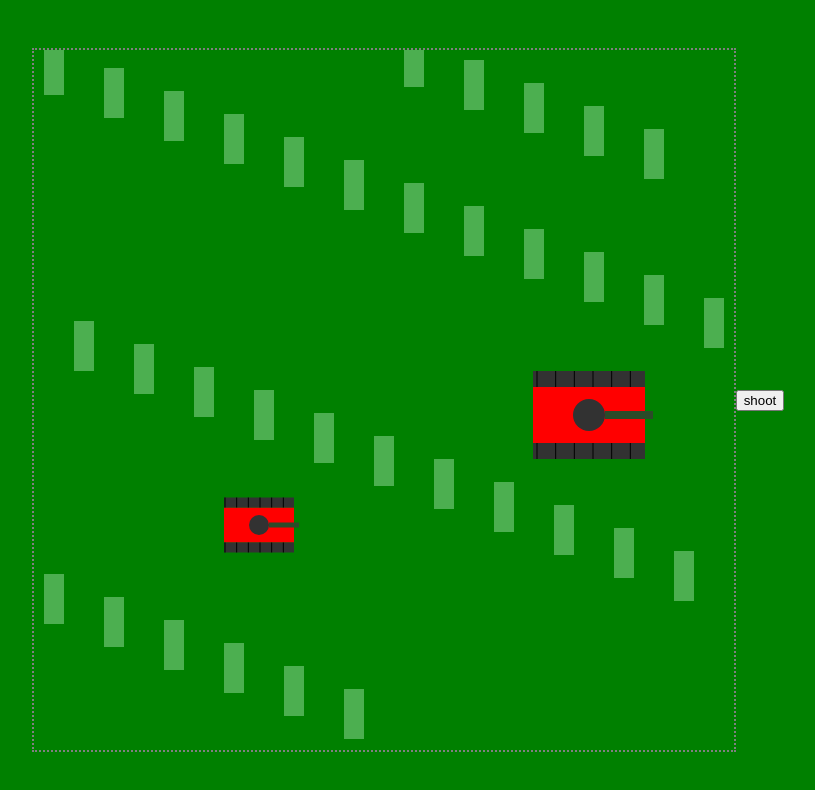
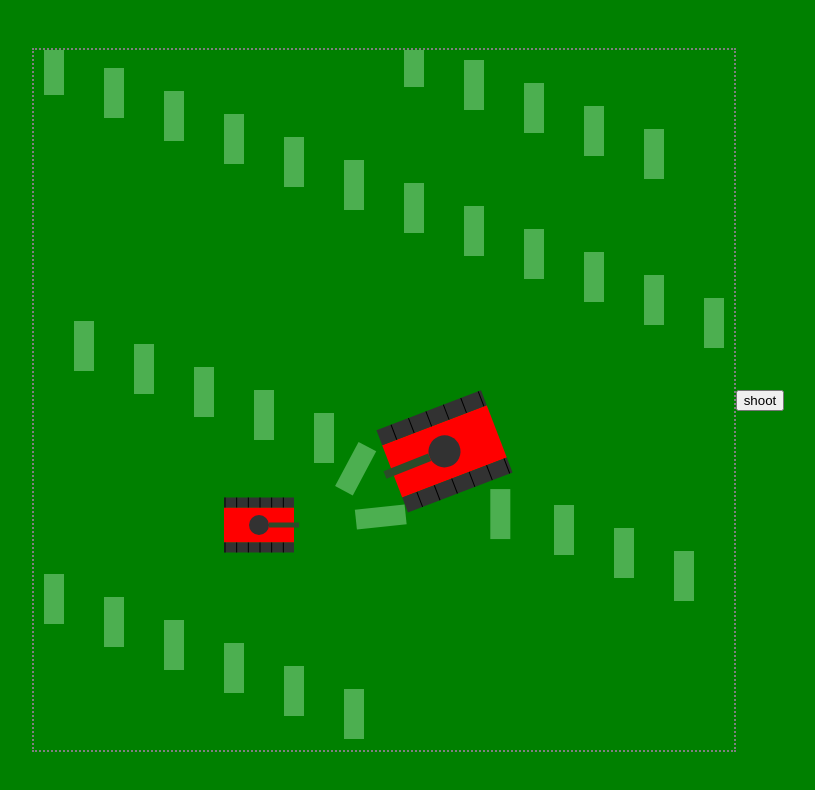
Before and after one commit to petros-greece/tank-canvas-game, a plain HTML site: page index.html in a window 1280 px wide. Shown: the whole page, without its empty margins (232-1047 px from the left). Drawn offline with Linux system fonts and the light colour scheme.

Commit message:
automation for tanks inited

```diff
--- a/index.html
+++ b/index.html
@@ -68,7 +68,8 @@
           cannonAngle: 0,
           bodyFill: 'red',
           id: 0,
-          team: 'Warriors'
+          team: 'Warriors',
+          move: 'moveTo'
         },
         {
           position: { x: 555, y: 365 },
@@ -79,7 +80,9 @@
           cannonAngle: 0,
           bodyFill: 'red',
           id: 1,
-          team: 'Bad Warriors'
+          team: 'Bad Warriors',
+          move: 'findClosestTank',
+          isFiring: true
         },
       ]
 
--- a/scripts/Game.js
+++ b/scripts/Game.js
@@ -4,6 +4,7 @@ class Game {
 		this.canvas = canvas;
 		this.ctx = canvas.getContext("2d");
 		this.team = 'Warriors';
+		this.frame = 0;
 
 		// Initialize properties from options or set to default values
 		this.tanks = options.tanks || []; // Array to hold all tank objects
@@ -85,7 +86,7 @@ class Game {
 
 
 				this.missiles.forEach((missile, index) => {
-					if( missile.owner !== t.id && detectCollision(missile, t) && !missile.isExploding){
+					if( !t.isExploding  && missile.owner !== t.id && detectCollision(missile, t) && !missile.isExploding){
 						missile.isExploding = true;
 						t.addDamage(10);
 					}
@@ -150,6 +151,7 @@ class Game {
 			});
 
 
+			this.frame+=1;
 
 			//console.timeEnd('Game Loop')
 
@@ -167,6 +169,7 @@ class Game {
 			let isClicked = false;
 			let isFiring = false;
 
+			//check if object is to get fired
 
 			this.worldObjects.forEach((obj) => {
 				if ( checkIfClicked(position, obj) )  {
@@ -178,28 +181,25 @@ class Game {
 				}
 			});
 
+			//check if another tank is firing
 			tanks.forEach((t, index) => {
 
-				t.selected = false;
+				t.isSelected = false;
 
 				if ( checkIfClicked(position, t) )  {
 					if (t.team === this.team) {
-
-						// if (index === selectedTankIndex) {
-						//   tanks[selectedTankIndex].fireMissile(ctx)
-						// }
 						selectedTankIndex = index;
 						isClicked = true;
-
 					}
 					else{
-						tanks[selectedTankIndex].targetPos =  position;
+						tanks[selectedTankIndex].targetPos = position;
 						tanks[selectedTankIndex].isFiring = true;
 						tanks[selectedTankIndex].stop();
-						//tanks[selectedTankIndex].addDamage(10);
-						//tanks[selectedTankIndex].fireMissileTo(ctx);
 						isFiring = true;
 						isClicked = true;
+
+
+
 					}
 				}
 
@@ -213,7 +213,7 @@ class Game {
 				this.tanks[selectedTankIndex].moveToPos = position;
 				this.tanks[selectedTankIndex].go();
 			}
-			this.tanks[selectedTankIndex].selected = true;
+			this.tanks[selectedTankIndex].isSelected = true;
 
 
 		});
--- a/scripts/Objects.js
+++ b/scripts/Objects.js
@@ -58,7 +58,7 @@ class GameObject {
             y: this.position.y + moveY
         };
 
-        console.log(this.moveToPos.x, this.moveToPos.y, this.position.x, this.position.y);
+        //console.log(this.moveToPos.x, this.moveToPos.y, this.position.x, this.position.y);
 
         // Adjust the object's angle to reflect the new direction
         this.moveToAngle = combinedAngle; // Keep angle within 0-359 degrees
@@ -81,7 +81,7 @@ class GameObject {
             const stepX = (dx / distance);
             const stepY = (dy / distance);
 
-            console.log(stepX, stepY, distance);
+            //console.log(stepX, stepY, distance);
             // Update the position
             this.position.x += stepX;
             this.position.y += stepY;
--- a/scripts/Tank.js
+++ b/scripts/Tank.js
@@ -10,7 +10,7 @@ class Tank {
         this.position = this.position || {};
         this.position.x = options.position.x || 200;  // Default x position
         this.position.y = options.position.y || 200; // Default y position
-        this.moveToPos = options.moveToPos  || { ...this.position };
+        this.moveToPos = options.moveToPos || { ...this.position };
         this.targetPos = {};
         // Assign other tank properties with option values or defaults
         this.bodyFill = options.bodyFill ?? "rgba(100,100,100,1)";
@@ -27,18 +27,21 @@ class Tank {
         this.angle = options.angle ?? 0;
         this.cannonAngle = options.cannonAngle ?? 0;
         this.frame = Math.floor(Math.random() * 10);
+        this.isFiring = options.isFiring?? false;
         this.weight = 1000;
+        this.reloadSpeed = 100;
 
         this.armor = 100;
         this.damage = 0;
 
-        this.selected = false;
+        this.isSelected = false;
         this.isColliding = false;
         this.isStopped = false;
-        this.automated = false;
+
+
         // Component object for calculations or stored dimensions
         this.comp = {};
-        this.moveMethod = options.moveMethod ?? this.moveTo;
+        this.move = options.move ? this[options.move] : this.moveTo;
         this.init();
     }
 
@@ -57,12 +60,10 @@ class Tank {
     }
 
     render() {
-        const size = this.size;
+
         const ctx = this.ctx;
-        this.drawSelection(ctx);
-        this.drawBody(ctx, size);
-        this.drawTracks(ctx, size);
-        this.drawCannon(ctx, size);
+
+        this.draw();
 
         if (this.isFiring) {
             this.fireMissileTo(ctx);
@@ -71,6 +72,20 @@ class Tank {
             this.renderExplosion();
         }
 
+    }
+
+    draw() {
+        const size = this.size;
+        const ctx = this.ctx;
+        ctx.save();
+        ctx.translate(this.position.x, this.position.y);
+        ctx.rotate(this.angle * (Math.PI / 180));
+        this.drawSelection(ctx);
+        this.drawBody(ctx, size);
+        this.drawTracks(ctx, size);
+        this.drawTower(ctx, size);
+        this.drawCannon(ctx, size);
+        ctx.restore();
     }
 
     drawCannon(ctx, size) {
@@ -110,8 +125,9 @@ class Tank {
         ctx.fillStyle = `rgba(5,5,5,${this.comp.damage})`;
         ctx.fillRect(-this.comp.halfW, -3.5 * size, this.width * this.comp.damage, this.comp.halfW);
 
-        //console.log(this.comp.damage, this.damage, this.armor);
+    }
 
+    drawTower(ctx, size) {
         // Draw tank tower
         ctx.fillStyle = this.towerFill;
         ctx.beginPath();
@@ -120,7 +136,7 @@ class Tank {
     }
 
     drawSelection(ctx) {
-        if (this.selected) {
+        if (this.isSelected) {
             ctx.fillStyle = this.selectionColor;
             ctx.beginPath();
             ctx.arc(0, 0, this.comp.selectionSize, 0, Math.PI * 2);
@@ -128,64 +144,76 @@ class Tank {
         }
     }
 
-    draw() {
-        const ctx = this.ctx;
-        ctx.save();
-        ctx.translate(this.position.x, this.position.y);
-        ctx.rotate(this.angle * (Math.PI / 180));
-        this.render();
-        ctx.restore();
-    };
-
     /** MOVEMENT ******************************************** */
 
     moveTo() {
-        if(this.isFiring || this.isStopped) {
-            this.draw();
+        if (this.isFiring || this.isStopped) {
+            this.render();
             return;
         }
 
+        this.moveOrRotateCannon();
+        this.render();
+    }
+
+    moveOrRotateCannon() {
+        const { dx, dy, distance, targetAngle } = this.calculateTargetPosition();
+
+        const { moveBackward, angleDifference } = this.calculateMovementDirection(targetAngle);
+
+        if (this.needsRotation(angleDifference)) {
+            this.rotateTowardsTarget(angleDifference);
+        } else if (distance > this.speed) {
+            this.moveInDirection(distance, moveBackward);
+        }
+    }
+
+    // Calculate the target position's dx, dy, distance, and angle
+    calculateTargetPosition() {
         const dx = this.moveToPos.x - this.position.x;
         const dy = this.moveToPos.y - this.position.y;
-        const targetAngle = Math.atan2(dy, dx) * (180 / Math.PI); // Target angle in degrees
         const distance = Math.sqrt(dx * dx + dy * dy);
+        const targetAngle = Math.atan2(dy, dx) * (180 / Math.PI); // Angle in degrees
 
-        // Normalize current tank angle to [0, 360)
-        this.angle = (this.angle + 360) % 360;
-
-        // Calculate the angle difference for moving forward
-        let forwardAngleDiff = (targetAngle - this.angle + 360) % 360;
-        if (forwardAngleDiff > 180) forwardAngleDiff -= 360; // Ensure it's within [-180, 180]
-
-        // Calculate the angle difference for moving backward (180 degrees opposite)
-        let backwardAngleDiff = (targetAngle - (this.angle + 180) + 360) % 360;
-        if (backwardAngleDiff > 180) backwardAngleDiff -= 360; // Ensure it's within [-180, 180]
-
-        // Determine the optimal movement direction (forward or backward)
-        let moveBackward = false;
-        let angleDifference = forwardAngleDiff;
-
-        if (Math.abs(backwardAngleDiff) < Math.abs(forwardAngleDiff)) {
-            moveBackward = true;
-            angleDifference = backwardAngleDiff;
+        return { dx, dy, distance, targetAngle };
     }
 
-        const rotationSpeed = 1; // Speed of rotation in degrees per frame
-        const angleTolerance = 1; // Angle tolerance to stop rotating
+    // Determine if the object should move forward or backward to minimize rotation
+    calculateMovementDirection(targetAngle) {
+        this.angle = (this.angle + 360) % 360;  // Normalize current angle
 
-        // Rotate gradually toward the target angle if not aligned within tolerance
-        if (Math.abs(angleDifference) > angleTolerance) {
+        let forwardAngleDiff = (targetAngle - this.angle + 360) % 360;
+        if (forwardAngleDiff > 180) forwardAngleDiff -= 360;
+
+        let backwardAngleDiff = (targetAngle - (this.angle + 180) + 360) % 360;
+        if (backwardAngleDiff > 180) backwardAngleDiff -= 360;
+
+        const moveBackward = Math.abs(backwardAngleDiff) < Math.abs(forwardAngleDiff);
+        const angleDifference = moveBackward ? backwardAngleDiff : forwardAngleDiff;
+
+        return { moveBackward, angleDifference };
+    }
+
+    // Check if rotation is needed to align with target
+    needsRotation(angleDifference) {
+        const angleTolerance = 1;  // Tolerance for alignment
+        return Math.abs(angleDifference) > angleTolerance;
+    }
+
+    // Rotate gradually towards the target angle
+    rotateTowardsTarget(angleDifference) {
+        const rotationSpeed = 1; // Rotation speed per frame
         if (angleDifference > 0) {
             this.angle += Math.min(rotationSpeed, angleDifference); // Rotate clockwise
         } else {
             this.angle -= Math.min(rotationSpeed, -angleDifference); // Rotate counterclockwise
         }
-            this.angle = (this.angle + 360) % 360; // Keep angle normalized within [0, 360)
+        this.angle = (this.angle + 360) % 360; // Normalize angle
         this.frame += 1;
     }
 
-        // Move forward or backward if aligned within tolerance of the target direction
-        if (Math.abs(angleDifference) <= angleTolerance && distance > this.speed) {
+    // Move towards the target position in the determined direction
+    moveInDirection(distance, moveBackward) {
         const moveSpeed = Math.min(this.speed, distance);
         const direction = moveBackward ? -1 : 1;
         this.position.x += Math.cos(this.angle * (Math.PI / 180)) * moveSpeed * direction;
@@ -193,16 +221,14 @@ class Tank {
         this.frame += 1;
     }
 
-        this.draw();
-    };
 
     stop() {
         this.isStopped = true;
         this.moveToPos = JSON.parse(JSON.stringify(this.position));
-        this.angle =  JSON.parse(JSON.stringify(this.angle))
+        this.angle = JSON.parse(JSON.stringify(this.angle))
     };
 
-    go(){
+    go() {
         this.isStopped = false;
     }
 
@@ -211,17 +237,17 @@ class Tank {
         const dy = this.position.y - obj.position.y;
         const collisionAngle = Math.atan2(dy, dx);
 
-        this.position.x += Math.cos(collisionAngle)  * obj.weight/1000;
-        this.position.y += Math.sin(collisionAngle)  * obj.weight/1000;
+        this.position.x += Math.cos(collisionAngle) * obj.weight / 1000;
+        this.position.y += Math.sin(collisionAngle) * obj.weight / 1000;
 
-        obj.position.x -= Math.cos(collisionAngle) * this.weight/1000;
-        obj.position.y -= Math.sin(collisionAngle) * this.weight/1000;
+        obj.position.x -= Math.cos(collisionAngle) * this.weight / 1000;
+        obj.position.y -= Math.sin(collisionAngle) * this.weight / 1000;
         //this.moveTo.y  =  this.position.y
         this.draw();
 
     }
 
-    move(){
+    move() {
         this.moveMethod();
     }
 
@@ -248,6 +274,9 @@ class Tank {
     renderExplosion() {
         const ctx = this.ctx;
 
+        ctx.save();
+        ctx.translate(this.position.x, this.position.y);
+        ctx.rotate(this.angle * (Math.PI / 180));
         // Increase the explosion radius over time
         this.explosionRadius += 2;
 
@@ -273,6 +302,7 @@ class Tank {
             this.explosionRadius = 0;  // Reset the explosion radius
             this.destroy(); // Optional: Handle tank destruction
         }
+        ctx.restore();
     };
 
     destroy() {
@@ -299,52 +329,108 @@ class Tank {
         // Add the missile to the game's missiles array
         this.game.addMissile(missile);
     }
+    fireMissileTo(ctx) {
+        const targetAngle = this.calculateTargetAngle();
+        const cannonGlobalAngle = this.calculateCannonGlobalAngle();
+        const angleDifference = this.calculateAngleDifference(targetAngle, cannonGlobalAngle);
 
-    fireMissileTo(ctx, missiles) {
+        this.adjustCannonAngle(angleDifference);
+
+        if (this.isAlignedWithTarget(angleDifference)) {
+            this.fireMissile(ctx);
+            this.isFiring = false;// Stop firing once aligned and missile is launched
+        }
+
+        this.normalizeCannonAngle();
+    }
+
     // Calculate the angle to the target position
+    calculateTargetAngle() {
         const dx = this.targetPos.x - this.position.x;
         const dy = this.targetPos.y - this.position.y;
-        const targetAngle = Math.atan2(dy, dx) * (180 / Math.PI); // Target angle in degrees
-        //log(' fireMissileTo Tank is firing: '+this.isFiring);
-        // Account for the tank's rotation by adding the base angle
+        return Math.atan2(dy, dx) * (180 / Math.PI); // Target angle in degrees
+    }
+
+    // Calculate the cannon’s global angle by combining tank angle and cannon angle
+    calculateCannonGlobalAngle() {
         let cannonGlobalAngle = (this.angle + this.cannonAngle) % 360;
-
-        // Normalize cannonGlobalAngle and targetAngle to [-180, 180) for consistent comparisons
         if (cannonGlobalAngle > 180) cannonGlobalAngle -= 360;
         if (cannonGlobalAngle < -180) cannonGlobalAngle += 360;
+        return cannonGlobalAngle;
+    }
 
+    // Calculate the shortest angle difference between target and cannon angles
+    calculateAngleDifference(targetAngle, cannonGlobalAngle) {
         let normalizedTargetAngle = ((targetAngle % 360) + 360) % 360;
         if (normalizedTargetAngle > 180) normalizedTargetAngle -= 360;
 
-        // Calculate the shortest angle difference
         let angleDifference = normalizedTargetAngle - cannonGlobalAngle;
 
-        // Ensure the shortest path for rotation by adjusting the angle difference
         if (angleDifference > 180) angleDifference -= 360;
         if (angleDifference < -180) angleDifference += 360;
 
-        const rotationStep = 1; // Degrees to rotate per frame
+        return angleDifference;
+    }
 
-        // Gradually adjust cannon angle to match target direction
+    // Adjust the cannon angle incrementally toward the target angle
+    adjustCannonAngle(angleDifference) {
+        const rotationStep = 1;
         if (Math.abs(angleDifference) > rotationStep) {
             this.cannonAngle += angleDifference > 0 ? rotationStep : -rotationStep;
         } else {
-            // Snap the cannon to the target direction once aligned
-            this.cannonAngle += angleDifference;
-            // Fire missile once aligned with target position
-            this.fireMissile(ctx, missiles);
-            this.isFiring = false; // Stop firing once aligned with target direction
-
+            this.cannonAngle += angleDifference;  // Snap to target if within rotation step
+        }
     }
 
-        // Normalize the cannon angle to keep within [-180, 180)
+    // Check if the cannon is aligned with the target angle
+    isAlignedWithTarget(angleDifference) {
+        const rotationStep = 1;
+        return Math.abs(angleDifference) <= rotationStep;
+    }
+
+    // Normalize the cannon angle to keep it within [-180, 180) for consistency
+    normalizeCannonAngle() {
         this.cannonAngle = ((this.cannonAngle % 360) + 360) % 360;
         if (this.cannonAngle > 180) this.cannonAngle -= 360;
-    };
+    }
 
     /** AUTOMATION *********************************************/
 
-    findClosestAndFire(){
+    findClosestTank() {
+        let closestObject = null;
+        let minDistance = Infinity;
+
+        this.game.tanks.forEach(tank => {
+            if (tank.id !== this.id) {
+                const dx = tank.position.x - this.position.x;
+                const dy = tank.position.y - this.position.y;
+                const distance = Math.sqrt(dx * dx + dy * dy);  // Euclidean distance
+
+                if (distance < minDistance) {
+                    minDistance = distance;
+                    closestObject = tank;
+                }
+            }
+        });
+
+        //if targets have remained
+        if(closestObject){
+            if(!this.isFiring) {
+                this.isFiring  = !(this.game.frame%this.reloadSpeed);
+                this.targetPos = {...closestObject.position};
+                if(minDistance > 200){
+                    this.moveToPos = {...closestObject.position};
+                    this.moveOrRotateCannon();
+             }
+            }
+            else{
+                 this.targetPos = closestObject.position;
+            }
+        }
+        this.render();
+    }
+
+    checkIfObstaclesInTheWay() {
 
     }
 
```
Lines whose indentation alone changed are shown as unchanged.
